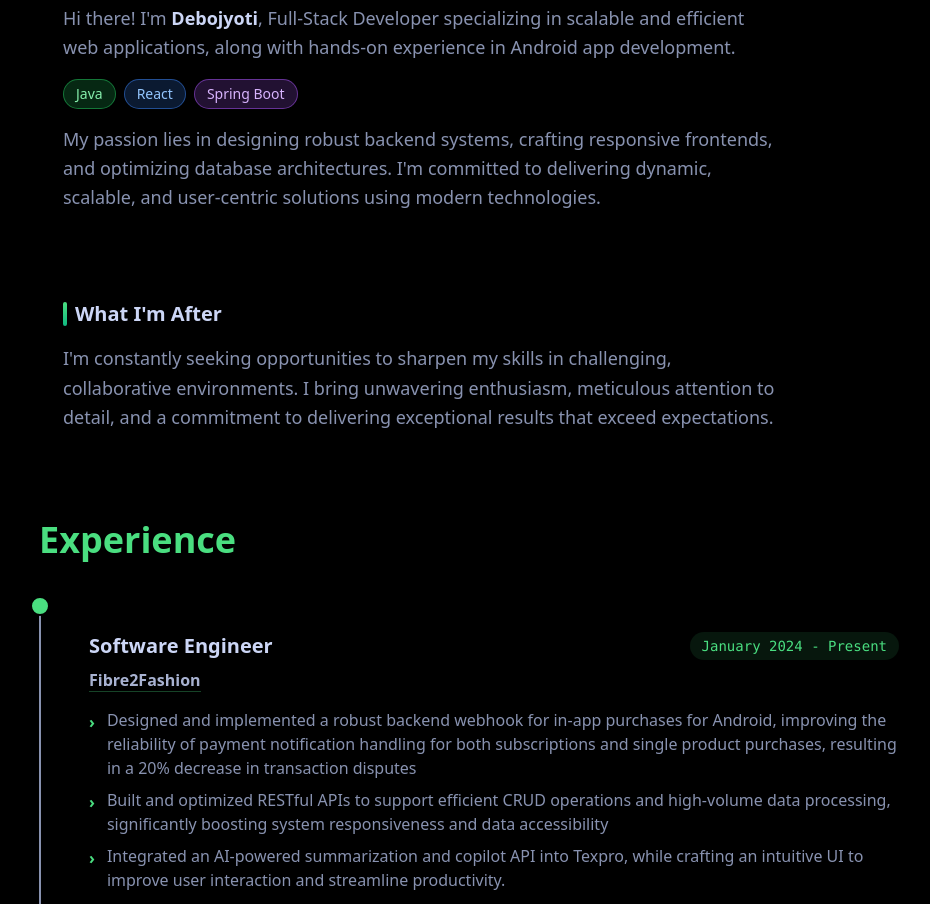
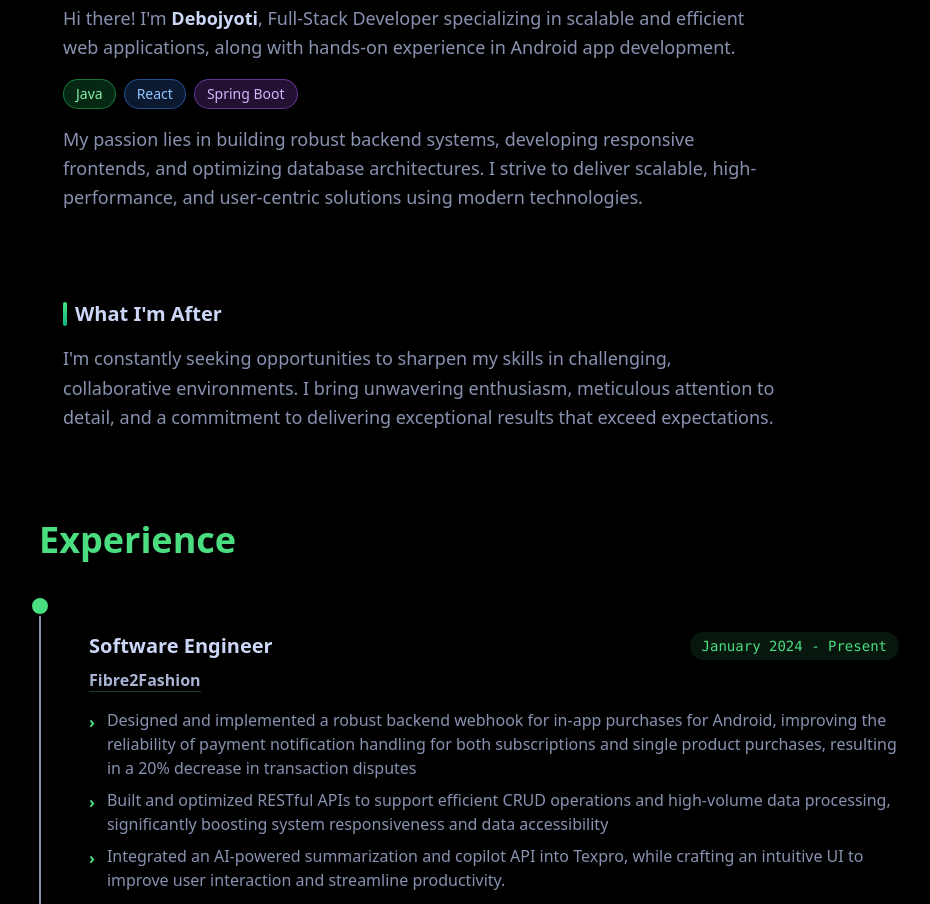
Before and after one commit to Debojyoti24/My-portfolio-, an Angular app: page / in a window 1280 px wide. Shown: the part 940-1844 px from the top of the page, without its empty margins (159-1089 px from the left). Built offline with nearby package versions, Linux system fonts and the light colour scheme.

Commit message:
Update the text

```diff
--- a/src/app/components/about-me/about-me.component.html
+++ b/src/app/components/about-me/about-me.component.html
@@ -25,8 +25,8 @@
       </div>
 
       <p class="text-slate-300 text-lg leading-relaxed">
-        My passion lies in designing robust backend systems, crafting responsive frontends, and optimizing database
-        architectures. I'm committed to delivering dynamic, scalable, and user-centric solutions using modern
+        My passion lies in building robust backend systems, developing responsive frontends, and optimizing database
+        architectures. I strive to deliver scalable, high-performance, and user-centric solutions using modern
         technologies.
       </p>
     </div>
```
